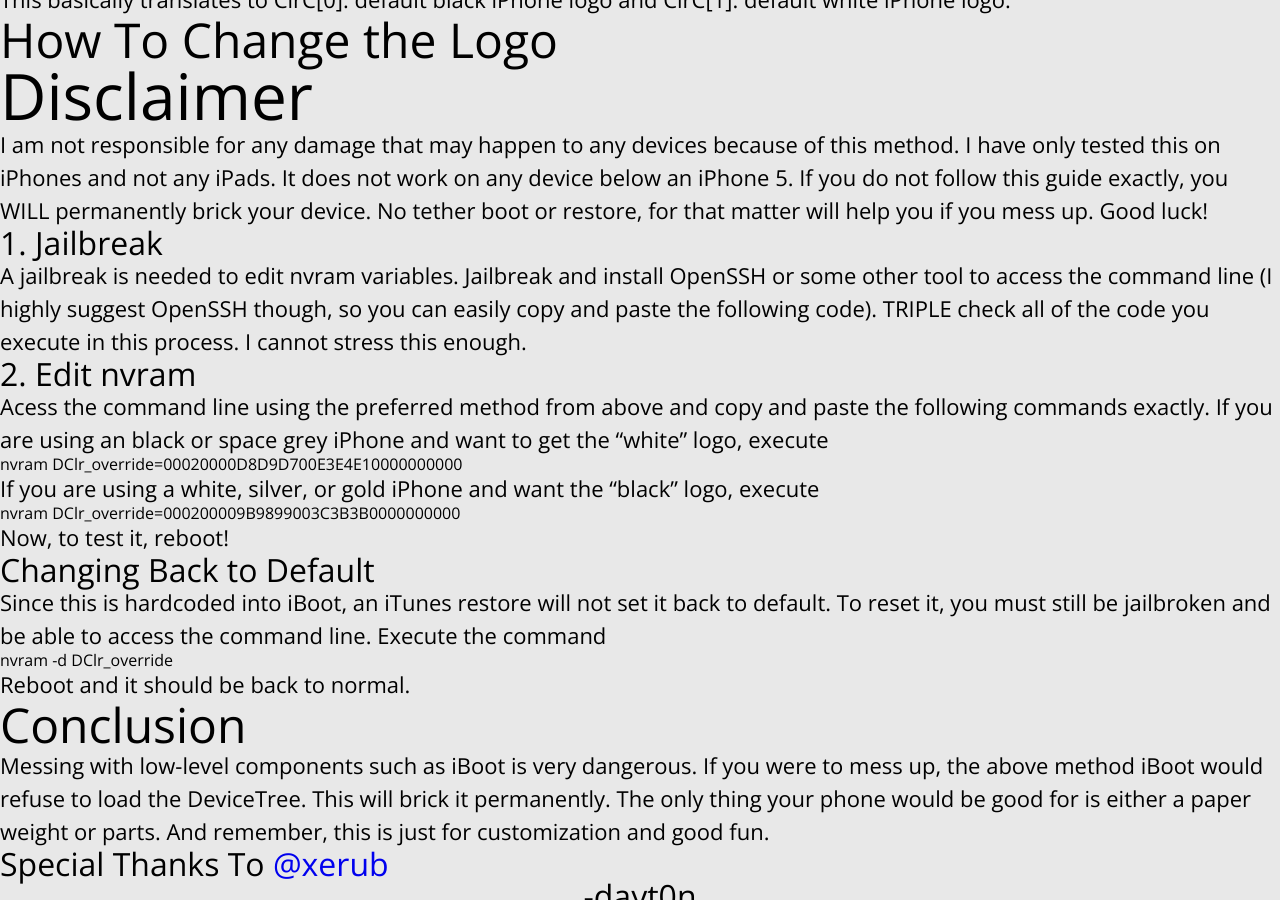
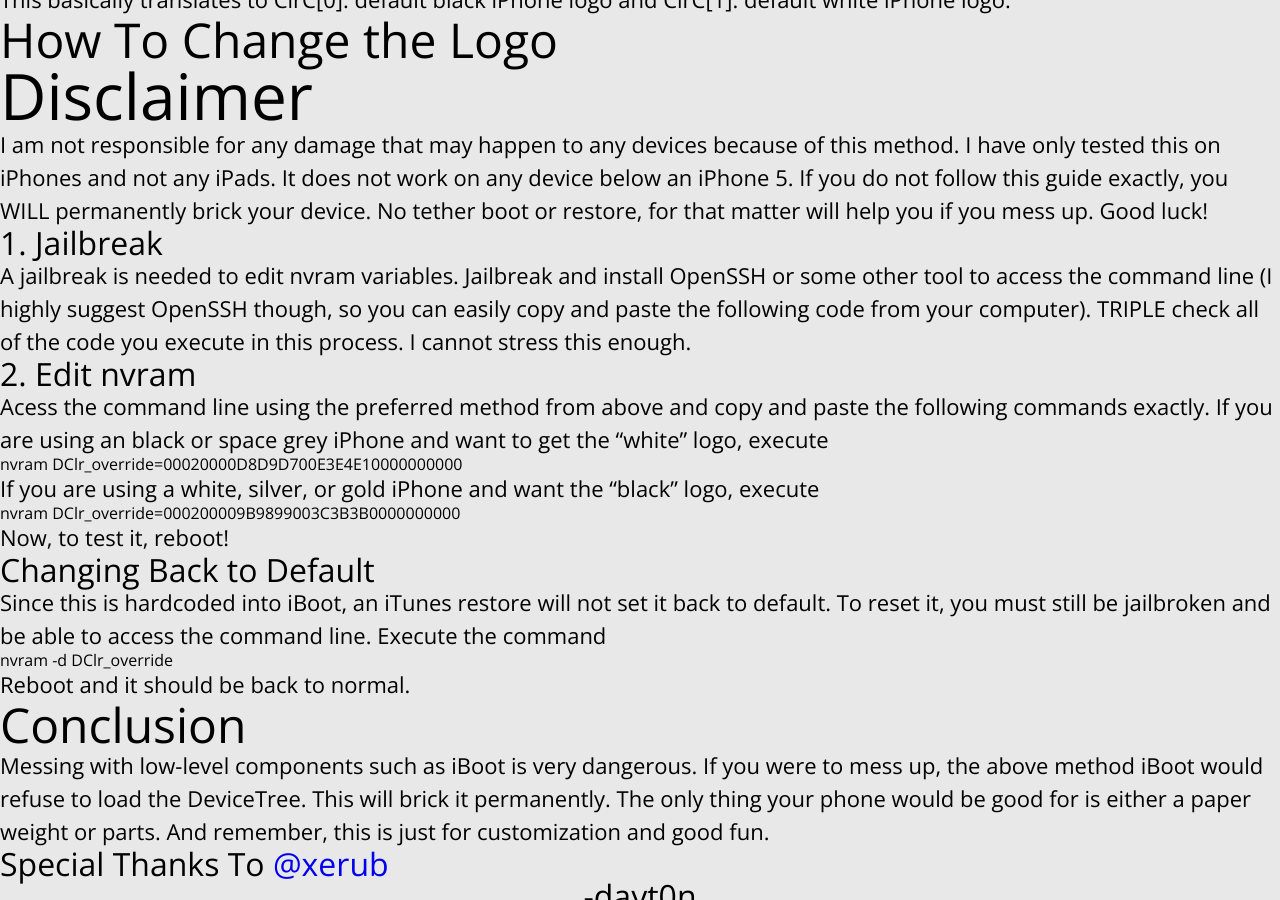
Before and after one commit to dayt0n/dayt0n.github.io, a Jekyll site: the page built from _posts/2015-02-10-dclr-override.md, in a window 1280 px wide and 900 px high, scrolled down 4003 px. Built offline with Jekyll 4.4.1, drawn with Linux system fonts in a browser that asks for light colours; comment, search, counter and statistics services are not loaded; some of the changed text lies outside the part shown.

Commit message:
Fixed various typos and left out pieces

```diff
--- a/_posts/2015-02-10-dclr-override.md
+++ b/_posts/2015-02-10-dclr-override.md
@@ -9,7 +9,7 @@
 ---
 
 ## Explanation of DClr
-`DClr` is a variable inside of iBoot that determines what color the Apple logo should be on boot. It only exists on the iPhone 5 and up. It is composed of 32 hex characters, consisting of 16 bytes. `DClr` determines the color of the logo until SpringBoard begins to launch. Once SpringBoard launches, it uses a different method to determine device color. On the black (or space grey) iPhone, the default "black" logo is: ![blacklogo](https://raw.githubusercontent.com/dayt0n/dayt0n.github.io/master/images/blacklogo.png) On the white iPhone, the default "white" logo is: ![whitelogo.png](https://raw.githubusercontent.com/dayt0n/dayt0n.github.io/master/images/whitelogo.png)
+`DClr` is a variable inside of iBoot that determines what color the Apple logo should be on boot. It only exists on the iPhone 5 and up. It is composed of 32 hex characters, consisting of 16 bytes. `DClr` determines the color of the logo until SpringBoard begins to launch. Once SpringBoard launches, it uses a different method to determine device color. On the black (or space grey) iPhone, the default "black" logo is: ![blacklogo](https://raw.githubusercontent.com/dayt0n/dayt0n.github.io/master/images/blacklogo.png) On the white, silver, or gold iPhone, the default "white" logo is: ![whitelogo.png](https://raw.githubusercontent.com/dayt0n/dayt0n.github.io/master/images/whitelogo.png)
 
 ### Algorithm
 A device determines the boot color using the algorithm: `DClr_override` is read from an `nvram` variable. If it is not present, than it attempts to read `DClr` from `Syscfg`. If `DClr` is not in `Syscfg`, it is read from `ClrC`.
@@ -30,7 +30,7 @@
 I am not responsible for any damage that may happen to any devices because of this method. I have only tested this on iPhones and not any iPads. It does not work on any device below an iPhone 5. If you do not follow this guide `exactly`, you WILL permanently brick your device. No tether boot or restore, for that matter will help you if you mess up. Good luck!
 
 ### 1. Jailbreak
-A jailbreak is needed to edit `nvram` variables. Jailbreak and install OpenSSH or some other tool to access the command line (I highly suggest OpenSSH though, so you can easily copy and paste the following code). TRIPLE check all of the code you execute in this process. I cannot stress this enough.
+A jailbreak is needed to edit `nvram` variables. Jailbreak and install OpenSSH or some other tool to access the command line (I highly suggest OpenSSH though, so you can easily copy and paste the following code from your computer). TRIPLE check all of the code you execute in this process. I cannot stress this enough.
 
 ### 2. Edit nvram
 Acess the command line using the preferred method from above and copy and paste the following commands `exactly`. If you are using an black or space grey iPhone and want to get the "white" logo, execute
```
